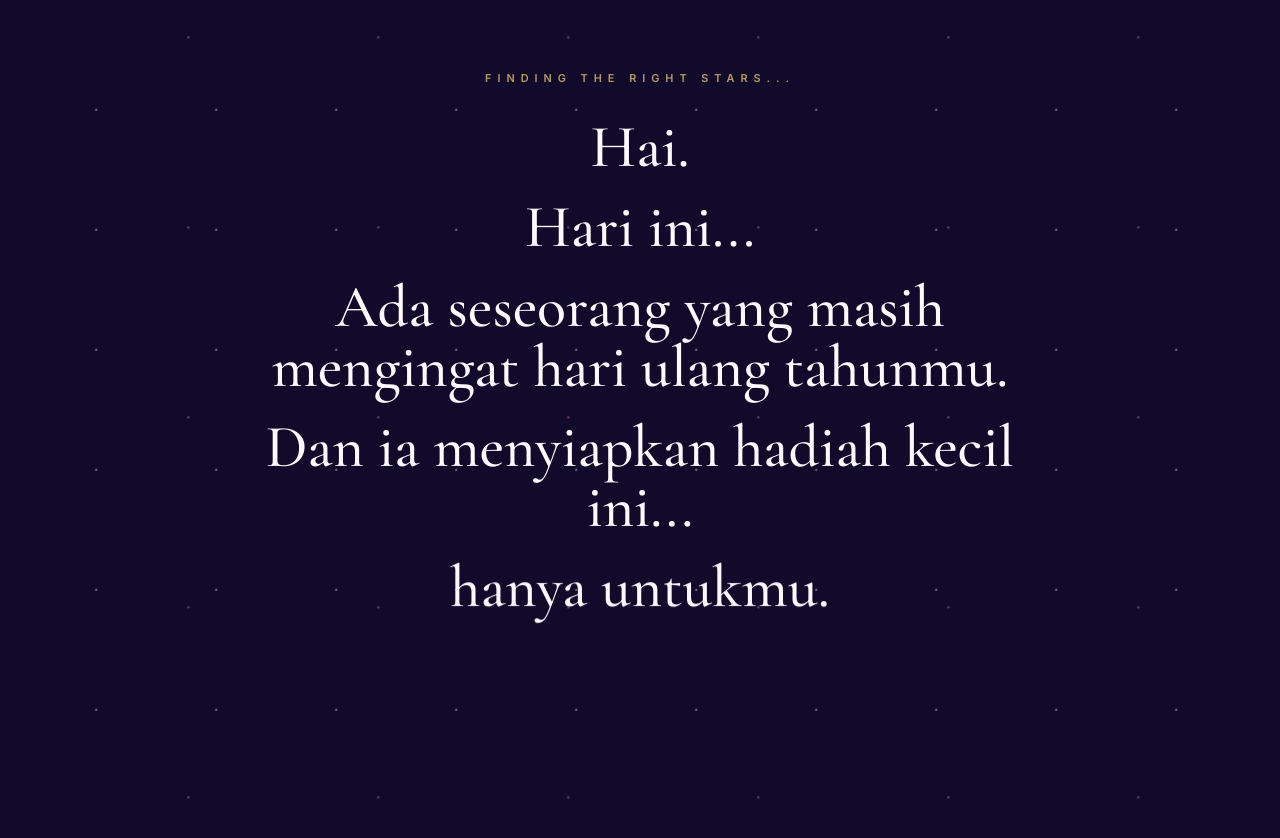
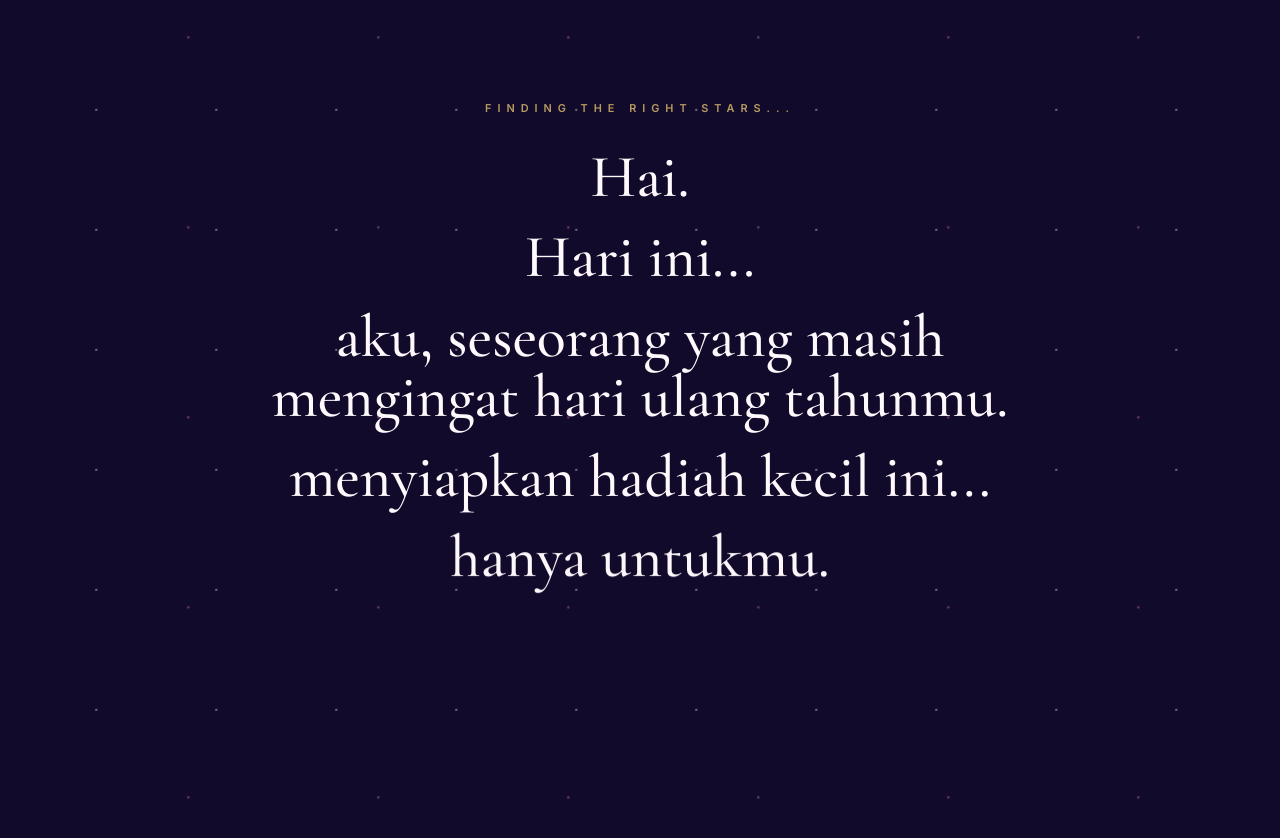
Before and after one commit to hazz713/Happy-Birthday, a React (Vite) app: page / in a window 1280 px wide. Shown: the top 838 px of the page. Built offline with nearby package versions, Linux system fonts and the light colour scheme.

Commit message:
Update letter

```diff
--- a/src/App.tsx
+++ b/src/App.tsx
@@ -44,13 +44,13 @@ export default function App() {
          title="Happy Birthday."
          className="chapter-one"
 >
-       <p>Hari ini ada seseorang...</p>
-       <p>yang masih mengingat ulang tahunmu.</p>
+       <p>Hari ini aku berusaha untuk merayakanmu...</p>
+       <p>merayakan hanya dengan bunga kecil berwarna warna favoritmu.</p>
 
        <div style={{ height: "48px" }} />
 
-       <p>Dan meskipun namanya tak tertulis di sini...</p>
-       <p>ia hanya berharap...</p>
+       <p>meskipun namanya ga tertulis di sini..</p>
+       <p>aku cuma berharap...</p>
        <p>kamu tersenyum hari ini.</p>
          </ChapterShell>
 
--- a/src/components/FinalEnding.tsx
+++ b/src/components/FinalEnding.tsx
@@ -101,7 +101,9 @@ export function FinalEnding() {
             animate={{ opacity: showGift && !opened ? 1 : 0, y: showGift ? 0 : 18, filter: "blur(0px)" }}
             transition={{ duration: 1.35, ease: [0.22, 1, 0.36, 1] }}
           >
-            Masih ada satu hadiah lagi.
+            gimana bunga dari aku?
+             kamu suka? aku juga buat disini,
+             pencet cobaa .
           </motion.p>
         )}
 
--- a/src/components/Preloader.tsx
+++ b/src/components/Preloader.tsx
@@ -7,8 +7,8 @@ type PreloaderProps = {
 const typingLines = [
   { text: "Hai.", delay: 0.4 },
   { text: "Hari ini...", delay: 1.8 },
-  { text: "Ada seseorang yang masih mengingat hari ulang tahunmu.", delay: 3.15 },
-  { text: "Dan ia menyiapkan hadiah kecil ini...", delay: 4.5 },
+  { text: "aku, seseorang yang masih mengingat hari ulang tahunmu.", delay: 3.15 },
+  { text: " menyiapkan hadiah kecil ini...", delay: 4.5 },
   { text: "hanya untukmu.", delay: 5.65 }
 ];
 
```
